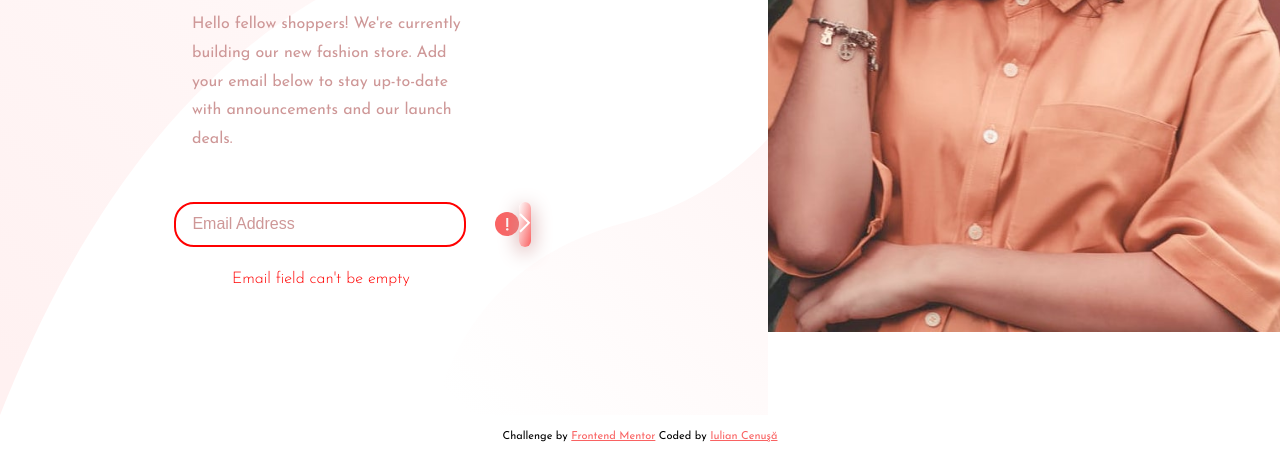
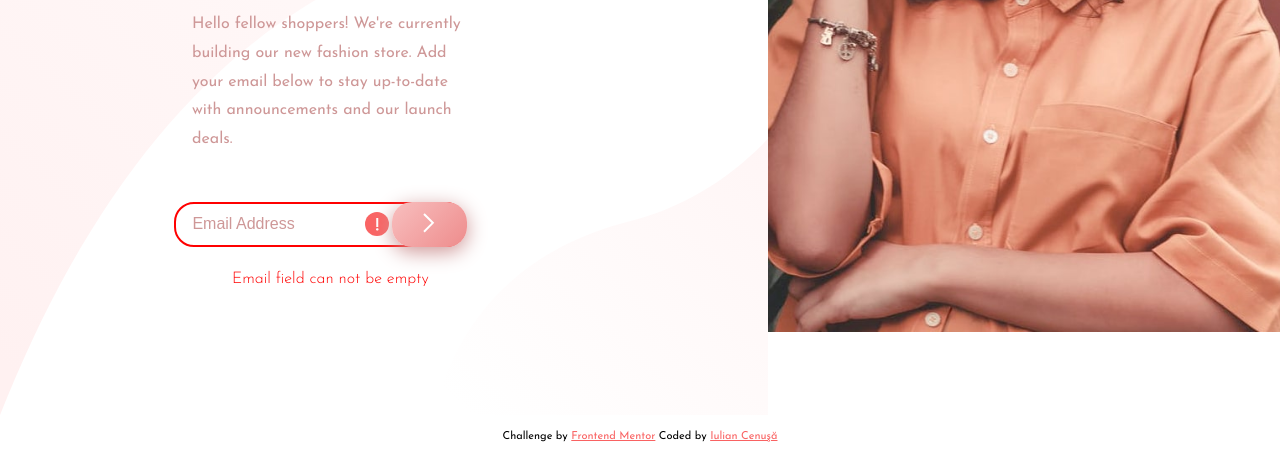
Before and after one commit to iulian-cenusa/frontend-mentor-Base-Apparel-comming-soon-page, a plain HTML site: page index.html in a window 1280 px wide. Both pictures are taken after a click on the button 431 px from the left and 647 px from the top of the page. Shown: the part 423-881 px from the top of the page. Drawn offline with Linux system fonts and the light colour scheme.

Commit message:
Button visual bug fix

```diff
--- a/app.js
+++ b/app.js
@@ -10,19 +10,16 @@ button.addEventListener("click",buttonPress);
 
 function buttonPress(){
     let inputValue = input.value;
-    console.log(inputValue.length);
+
     // check if value is empty
     if ( inputValue.length == 0 ) {
         error_icon.style.display = "flex";
         error_message_container.style.display = "flex";
-        error_message.innerHTML = 'Email field can\'t be empty';
+        error_message.innerHTML = 'Email field can not be empty';
         container.classList.add('red');
+        return;
     }
     else {
-        error_icon.style.display = "none";
-        error_message.style.display = "none";
-        container.classList.remove('red');
-
         // check if email is valid
         let regex_email = /\S+@\S+\.\S+/;
         if (regex_email.test(inputValue) == false) {
@@ -30,12 +27,12 @@ function buttonPress(){
             error_message_container.style.display = "flex";
             container.classList.add('red');
             error_message.innerHTML = "Please provide a valid email";
-        }else{
-            error_icon.style.display = "none";
-            error_message.style.display = "none";
-            container.classList.remove('red');
+            return;
         }
 
     }
 
+    error_icon.style.display = "none";
+    error_message.style.display = "none";
+    container.classList.remove('red');
 }
--- a/style.css
+++ b/style.css
@@ -65,6 +65,7 @@ body{
     flex-direction: row;
     height: 45px;
     border-radius: 20px;
+    position: relative;
 }
 
 #email-input{
@@ -95,6 +96,8 @@ body{
 
 #error-icon{
     display: none;
+    position: absolute;
+    right: 75px;
 }
 
 #btn{
@@ -102,18 +105,16 @@ body{
     width: 75px;
     border: none;
     border-radius: 20px;
-    background: linear-gradient(to bottom right, white, hsl(0, 93%, 68%));
-    /*background-color: hsl(0, 93%, 68%);*/
+    background: linear-gradient(135deg, hsl(0, 80%, 86%), hsl(0, 74%, 74%));
     box-shadow: hsl(0, 36%, 70%) 0px 5px 20px;
-    /*border: 2px solid hsl(0, 93%, 68%);*/
     z-index: 5;
+    position: absolute;
+    right: -3px;
 }
 
 #btn:hover{
-    /*background-color:  hsl(0, 36%, 70%);*/
-    background: linear-gradient(to bottom right, white, hsl(0, 36%, 70%));
+    background: hsl(0, 80%, 86%);
     box-shadow: hsl(0, 36%, 70%) 0px 5px 20px;
-    /*border: 2px solid hsl(0, 36%, 70%);*/
     z-index: 5;
     cursor: pointer;
 }
```
